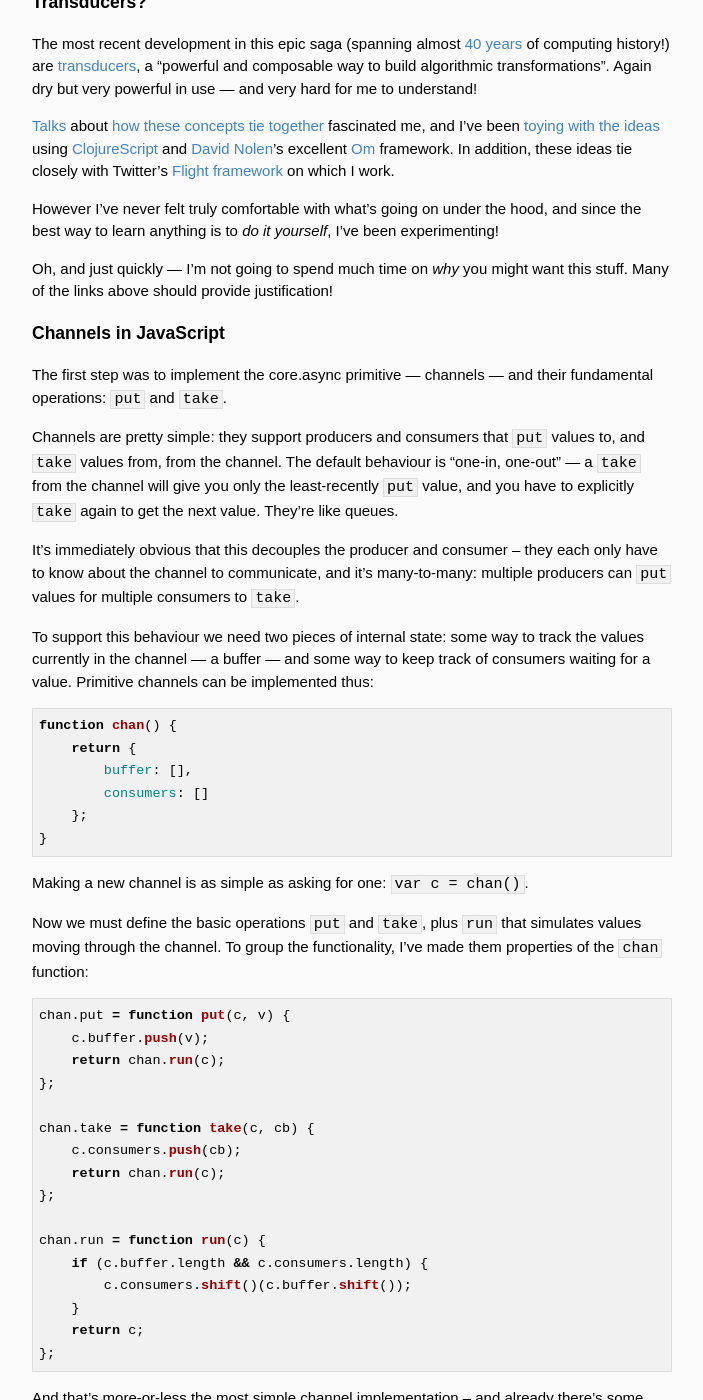
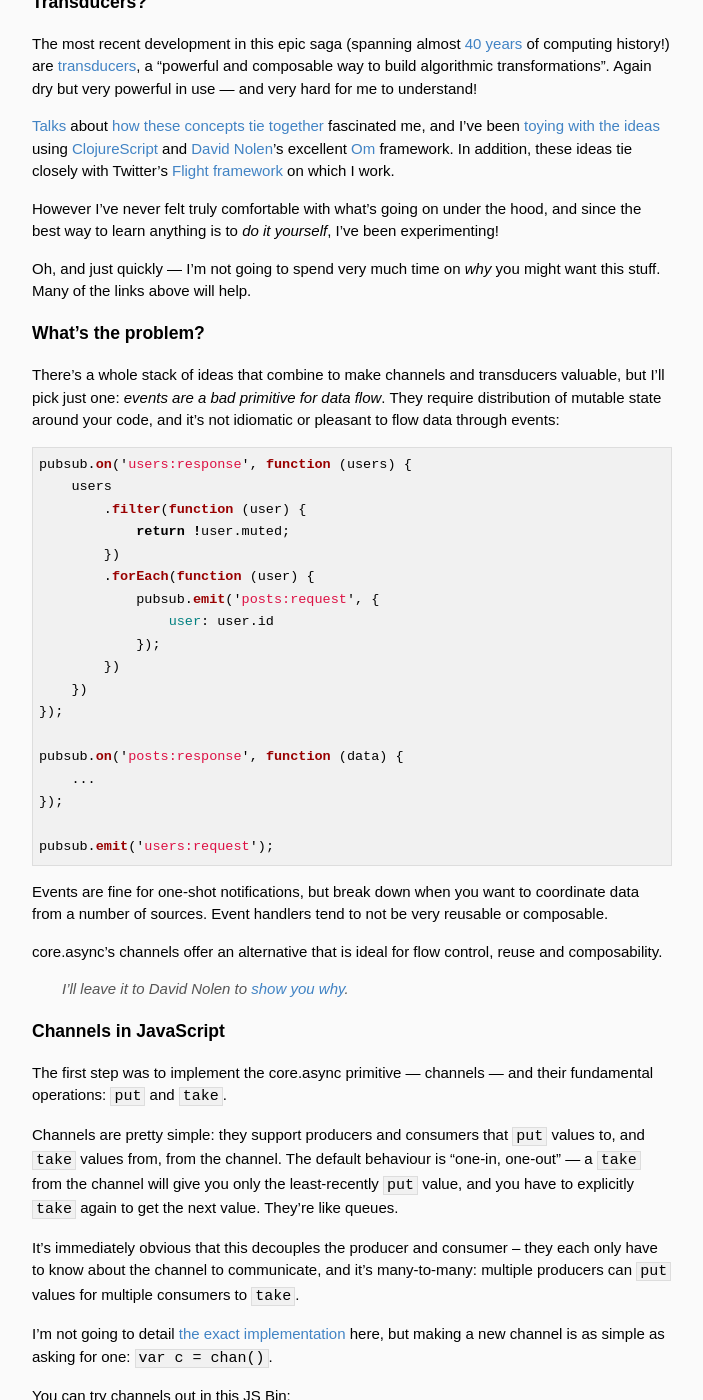
Before and after one commit to tgvashworth/tgvashworth.github.io, a Jekyll site: the page built from _posts/2014-08-31-csp-and-transducers.md, in a window 1280 px wide and 1400 px high, scrolled down 734 px. Shown: the whole window, without its empty margins (288-991 px from the left). Built offline with Jekyll 4.4.1, drawn with Linux system fonts in a browser that asks for light colours; some web fonts are replaced; Markdown is read by kramdown in place of the engine named in the settings; some of the changed text lies outside the part shown.

Commit message:
fixes based on feedback

````diff
--- a/_posts/2014-08-31-csp-and-transducers.md
+++ b/_posts/2014-08-31-csp-and-transducers.md
@@ -27,7 +27,38 @@ The most recent development in this epic saga (spanning almost [40 years][csp-pa
 
 However I've never felt truly comfortable with what's going on under the hood, and since the best way to learn anything is to *do it yourself*, I've been experimenting!
 
-Oh, and just quickly — I'm not going to spend much time on *why* you might want this stuff. Many of the links above should provide justification!
+Oh, and just quickly — I'm not going to spend very much time on *why* you might want this stuff. Many of the links above will help.
+
+### What's the problem?
+
+There's a whole stack of ideas that combine to make channels and transducers valuable, but I'll pick just one: *events are a bad primitive for data flow*. They require distribution of mutable state around your code, and it's not idiomatic or pleasant to flow data through events:
+
+```js
+pubsub.on('users:response', function (users) {
+    users
+        .filter(function (user) {
+            return !user.muted;
+        })
+        .forEach(function (user) {
+            pubsub.emit('posts:request', {
+                user: user.id
+            });
+        })
+    })
+});
+
+pubsub.on('posts:response', function (data) {
+    ...
+});
+
+pubsub.emit('users:request');
+```
+
+Events are fine for one-shot notifications, but break down when you want to coordinate data from a number of sources. Event handlers tend to not be very reusable or composable.
+
+core.async's channels offer an alternative that is ideal for flow control, reuse and composability.
+
+> I'll leave it to David Nolen to [show you why][core.async-nolen].
 
 ### Channels in JavaScript
 
@@ -37,41 +68,9 @@ Channels are pretty simple: they support producers and consumers that `put` valu
 
 It's immediately obvious that this decouples the producer and consumer – they each only have to know about the channel to communicate, and it's many-to-many: multiple producers can `put` values for multiple consumers to `take`.
 
-To support this behaviour we need two pieces of internal state: some way to track the values currently in the channel — a buffer — and some way to keep track of consumers waiting for a value. Primitive channels can be implemented thus:
+I'm not going to detail [the exact implementation][repo-channel.js] here, but making a new channel is as simple as asking for one: `var c = chan()`.
 
-```js
-function chan() {
-    return {
-        buffer: [],
-        consumers: []
-    };
-}
-```
-
-Making a new channel is as simple as asking for one: `var c = chan()`.
-
-Now we must define the basic operations `put` and `take`, plus `run` that simulates values moving through the channel. To group the functionality, I've made them properties of the `chan` function:
-
-```js
-chan.put = function put(c, v) {
-    c.buffer.push(v);
-    return chan.run(c);
-};
-
-chan.take = function take(c, cb) {
-    c.consumers.push(cb);
-    return chan.run(c);
-};
-
-chan.run = function run(c) {
-    if (c.buffer.length && c.consumers.length) {
-        c.consumers.shift()(c.buffer.shift());
-    }
-    return c;
-};
-```
-
-And that's more-or-less the most simple channel implementation – and already there's some power here. You can try it out in this JS Bin:
+You can try channels out in this JS Bin:
 
 <a class="jsbin-embed" href="http://jsbin.com/bajenu/3/embed?js,console">JS Bin</a>
 
@@ -130,23 +129,23 @@ To start with, here's an example that maps over an array to increment all its va
 
 Pretty simple. Note that two things are implicit here:
 
-- The return value is built up from a new, empty array
+- The return value is built up from a new, empty array.
 - Each value returned is added to the end of the new array as you would do manually using JavaScript's `concat`.
 
 With this in mind, we can convert the example to use `.reduce`:
 
 ```js
 [1,2,3,4].reduce(function (result, input) {
-    return cons(result, input + 1);
+    return concat(result, input + 1);
 }, []) // => [2,3,4,5]
 ```
 
 ---
 
-To get around JavaScript's unfortunate Array `concat` behaviour, we're using a function called `cons` that adds a single value to an array:
+To get around JavaScript's unfortunate Array `concat` behaviour, I've redefined it to a function called `concat` that adds a single value to an array:
 
 ```js
-function cons(a, b) {
+function concat(a, b) {
     return a.concat([b]);
 }
 ```
@@ -247,26 +246,7 @@ filter(greaterThanTwo, [1,2,3,4]) // => [3,4]
 
 Now we can construct a couple of different algorithmic transformations, we're missing "composable" bit from that original definition. We should fix that.
 
----
-
-First, an aside about composition.
-
-Composition means combining two or more operations into one. For example, doubling `x` and then finding the square root of the result is, in terms of the functions `double` and `sqrt`, `sqrt(double(x))`. Composing these functions means combining them into a single function so that their composite can be easily reused:
-
-```js
-var doubleAndRoot = compose(sqrt, double);
-doubleAndRoot(8) // => 4
-```
-
-Composite functions act like a pipeline through which values flow, undergoing transformation at every step.
-
-An important property of the constituent functions is that they take only one argument – composing functions that expect more than one isn't going to work (although you can [partially apply][partial-application]...).
-
----
-
-How does composability apply to the algorithmic transformations we've already defined — `map` and `filter`?
-
-There are two ways to combine these transformations:
+How does composability apply to the algorithmic transformations we've already defined — `map` and `filter`? There are two ways to combine these transformations:
 
 - Perform the first transformation on the whole collection before moving on to the second.
 - Perform all transformations on the first element of the collection before moving on to the second.
@@ -635,7 +615,7 @@ function gateFilter(opener, closer) {
         }
         return open;
     };
-};
+}
 
 function keyFilter(key, value) {
     return function (e) {
````
Also changed, not shown: other parts of _posts/2014-08-31-csp-and-transducers.md (+20 -20 lines).
